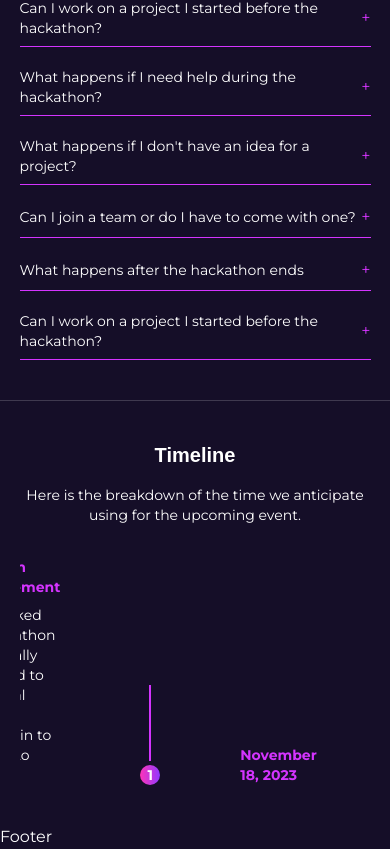
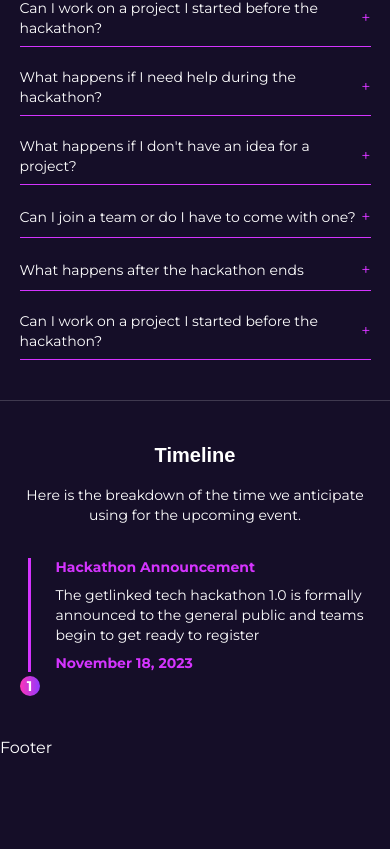
Before and after one commit to gift56/getlinked-ui-challengn, a Next.js app: page / in a window 390 px wide. Shown: the part 3615-4464 px from the top of the page. After the commit the page ends 4375 px from the top, so only its background shows below. Built offline with nearby package versions, Linux system fonts and the light colour scheme; a web font is replaced by a local one.

Commit message:
moving to the next

```diff
--- a/components/LandingpageContent/Timeline.tsx
+++ b/components/LandingpageContent/Timeline.tsx
@@ -27,9 +27,10 @@ const Timeline = () => {
             </motion.p>
           </div>
           <div className="w-full flex flex-col items-center justify-center gap-3">
-            <div className="flex items-end justify-center -translate-x-16 gap-20 w-full">
+            {/* DESKTOP */}
+            <div className="hidden tab:flex items-end justify-center -translate-x-16 gap-20 w-full">
               <div className="flex items-start justify-start tab:items-end tab:justify-end flex-col gap-2">
-                <h2 className="text-sm font-bold text-primary md:text-lg tab:text-2xl tab:text-right">
+                <h2 className="text-sm font-bold text-primary md:text-lg lg:text-2xl tab:text-right">
                   Hackathon Announcement
                 </h2>
                 <p className="text-sm font-normal tab:text-right">
@@ -48,9 +49,34 @@ const Timeline = () => {
                   1
                 </span>
               </div>
-              <p className="flex items-start justify-start text-sm font-bold text-primary md:text-lg tab:text-2xl">
+              <p className="flex items-start justify-start text-sm font-bold text-primary md:text-lg lg:text-2xl">
                 November 18, 2023
               </p>
+            </div>
+            {/* MOBILE */}
+            <div className="tab:hidden flex items-start justify-start w-full gap-4">
+              <div className="flex flex-col items-center justify-center gap-1">
+                <img
+                  src="/icon/lineIcon.svg"
+                  alt="line_icon"
+                  className="h-[115px] tab:h-[137px] object-contain"
+                />
+                <span className="w-5 h-5 flex items-center justify-center rounded-full bg-btnlinear text-sm font-bold md:text-lg">
+                  1
+                </span>
+              </div>
+              <div className="flex items-start justify-start flex-col gap-2">
+                <h2 className="text-sm font-bold text-primary sm:text-lg">
+                  Hackathon Announcement
+                </h2>
+                <p className="text-sm font-normal">
+                  The getlinked tech hackathon 1.0 is formally announced to the
+                  general public and teams begin to get ready to register
+                </p>
+                <p className="flex items-start justify-start text-sm font-bold text-primary sm:text-lg">
+                  November 18, 2023
+                </p>
+              </div>
             </div>
           </div>
         </div>
```
